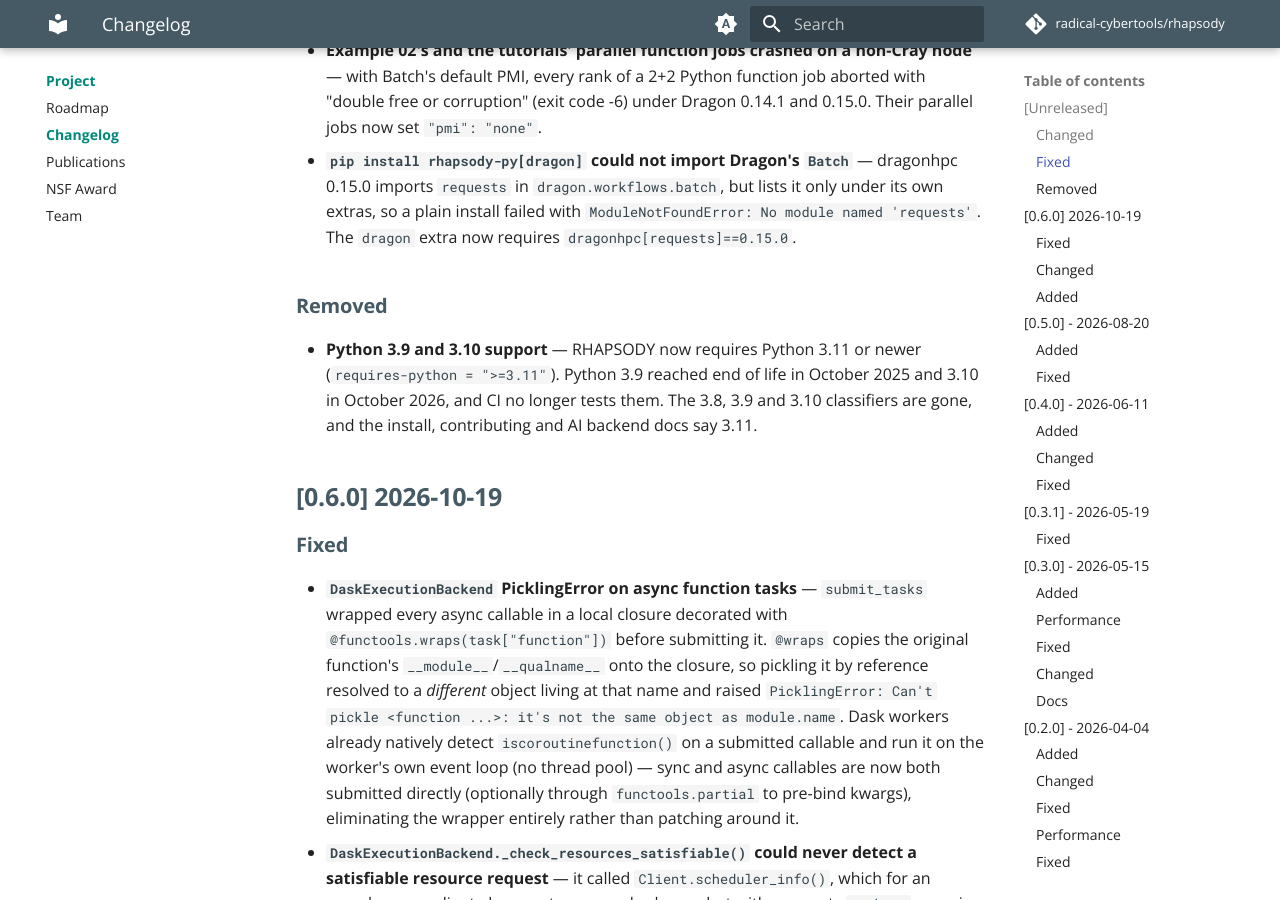
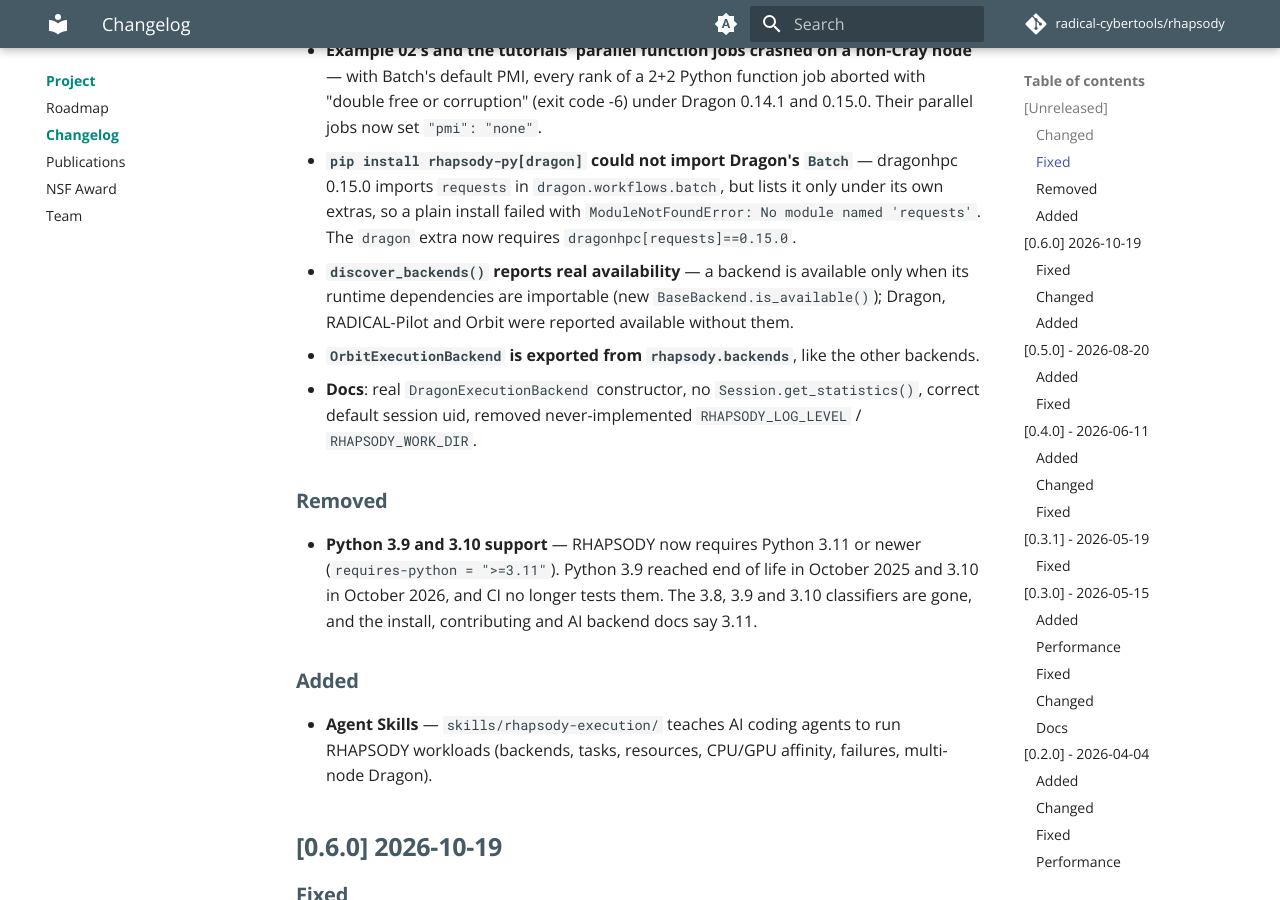
Before and after one commit to radical-cybertools/rhapsody, an MkDocs documentation site: the page built from docs/changelogs.md, in a window 1280 px wide and 900 px high, scrolled down 2433 px. Built offline with MkDocs 1.6.1 and Material for MkDocs 9.7.7, drawn with Linux system fonts in a browser that asks for light colours; comment, search, counter and statistics services are not loaded.

Commit message:
Add CHANGELOG entries and drop fixed-bug caveats from skills README
The B-04, B-07 and B-08 fixes are merged before this branch, so the
"valid once fixed" notes no longer apply.

```diff
--- a/CHANGELOG.md
+++ b/CHANGELOG.md
@@ -104,6 +104,13 @@
   `ModuleNotFoundError: No module named 'requests'`. The `dragon` extra now
   requires `dragonhpc[requests]==0.15.0`.
 
+- **`discover_backends()` reports real availability** — a backend is available only when its
+  runtime dependencies are importable (new `BaseBackend.is_available()`); Dragon,
+  RADICAL-Pilot and Orbit were reported available without them.
+- **`OrbitExecutionBackend` is exported from `rhapsody.backends`**, like the other backends.
+- **Docs**: real `DragonExecutionBackend` constructor, no `Session.get_statistics()`, correct
+  default session uid, removed never-implemented `RHAPSODY_LOG_LEVEL` / `RHAPSODY_WORK_DIR`.
+
 ### Removed
 
 - **Python 3.9 and 3.10 support** — RHAPSODY now requires Python 3.11 or
@@ -111,6 +118,11 @@
   October 2025 and 3.10 in October 2026, and CI no longer tests them. The 3.8,
   3.9 and 3.10 classifiers are gone, and the install, contributing and AI
   backend docs say 3.11.
+
+### Added
+
+- **Agent Skills** — `skills/rhapsody-execution/` teaches AI coding agents to run RHAPSODY
+  workloads (backends, tasks, resources, CPU/GPU affinity, failures, multi-node Dragon).
 
 ## [0.6.0] 2026-10-19
 
```
Also changed, not shown: skills/README.md (+0 -7 lines).
